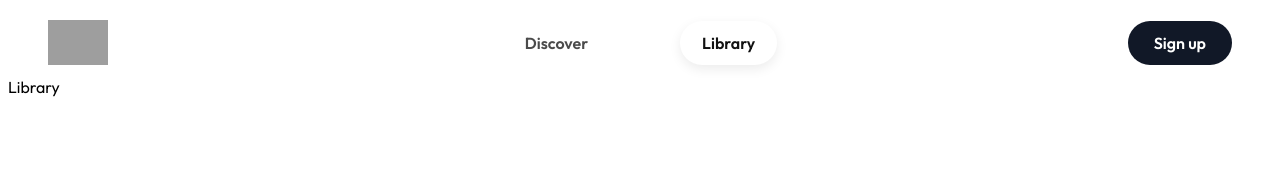
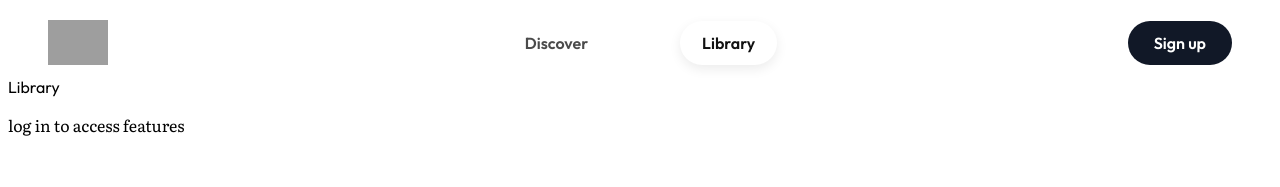
Before and after one commit to Ananan29/banana, a React app in the folder frontend/: page /library in a window 1280 px wide. Shown: the top 187 px of the page. Built offline with nearby package versions, Linux system fonts and the light colour scheme; grey boxes are pictures that could not be loaded; the HTML template or start-up script is replaced by a standard one.

Commit message:
added auth check

```diff
--- a/frontend/src/pages/Library/Library.jsx
+++ b/frontend/src/pages/Library/Library.jsx
@@ -1,9 +1,11 @@
 import React from "react"
 import Navbar from "../../components/Navbar/Navbar.jsx"
-const Library = () => {
+const Library = ({LoggedIn}) => {
   return (
     <div>
-      Library</div>
+      Library
+      {!LoggedIn && <p>log in to access features</p>}
+    </div>
   )
 }
 
```
